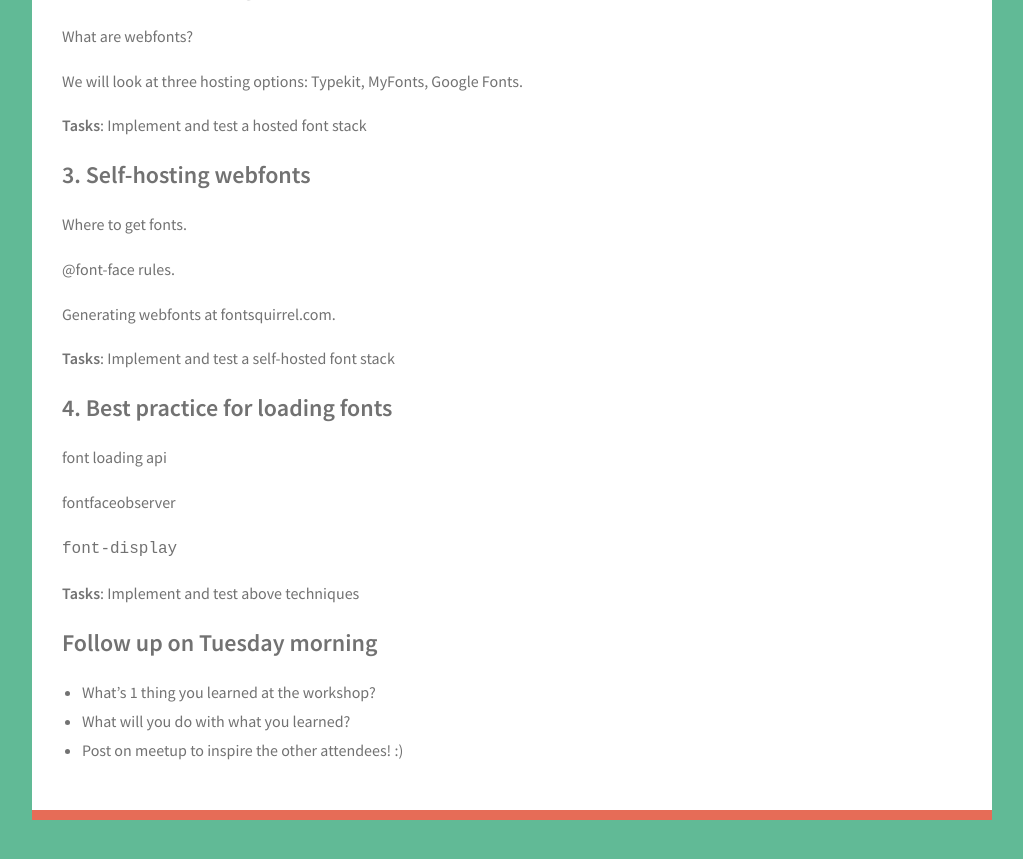
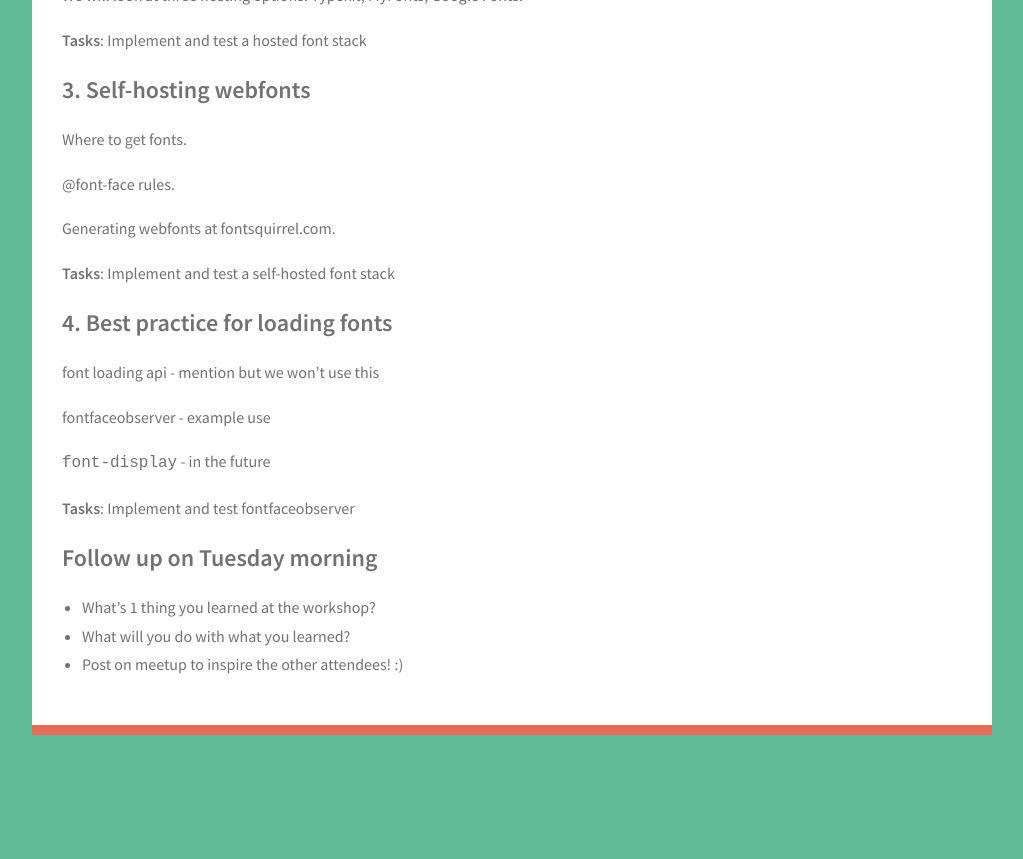
Before and after one commit to CTFEDs/typography-workshop-2016, a Jekyll site: the page built from workshop-outline.md, in a window 1280 px wide and 900 px high, scrolled down 1072 px. Shown: the top 859 px of the window, without its empty margins (128-1151 px from the left). Built offline with Jekyll 4.4.1, drawn with Linux system fonts in a browser that asks for light colours; after the commit the page ends 1887 px from its top, so only the background shows below that; some of the changed text lies outside the part shown.

Commit message:
Small changes to outline

```diff
--- a/workshop-outline.md
+++ b/workshop-outline.md
@@ -47,13 +45,13 @@ Generating webfonts at fontsquirrel.com.
 
 ## 4. Best practice for loading fonts
 
-font loading api
+font loading api - mention but we won't use this
 
-fontfaceobserver
+fontfaceobserver - example use
 
-`font-display`
+`font-display` - in the future
 
-**Tasks**: Implement and test above techniques
+**Tasks**: Implement and test fontfaceobserver
 
 ## Follow up on Tuesday morning
 
```
Also changed, not shown: other parts of workshop-outline.md (+1 -3 lines), deck.md (+3 -3 lines).
